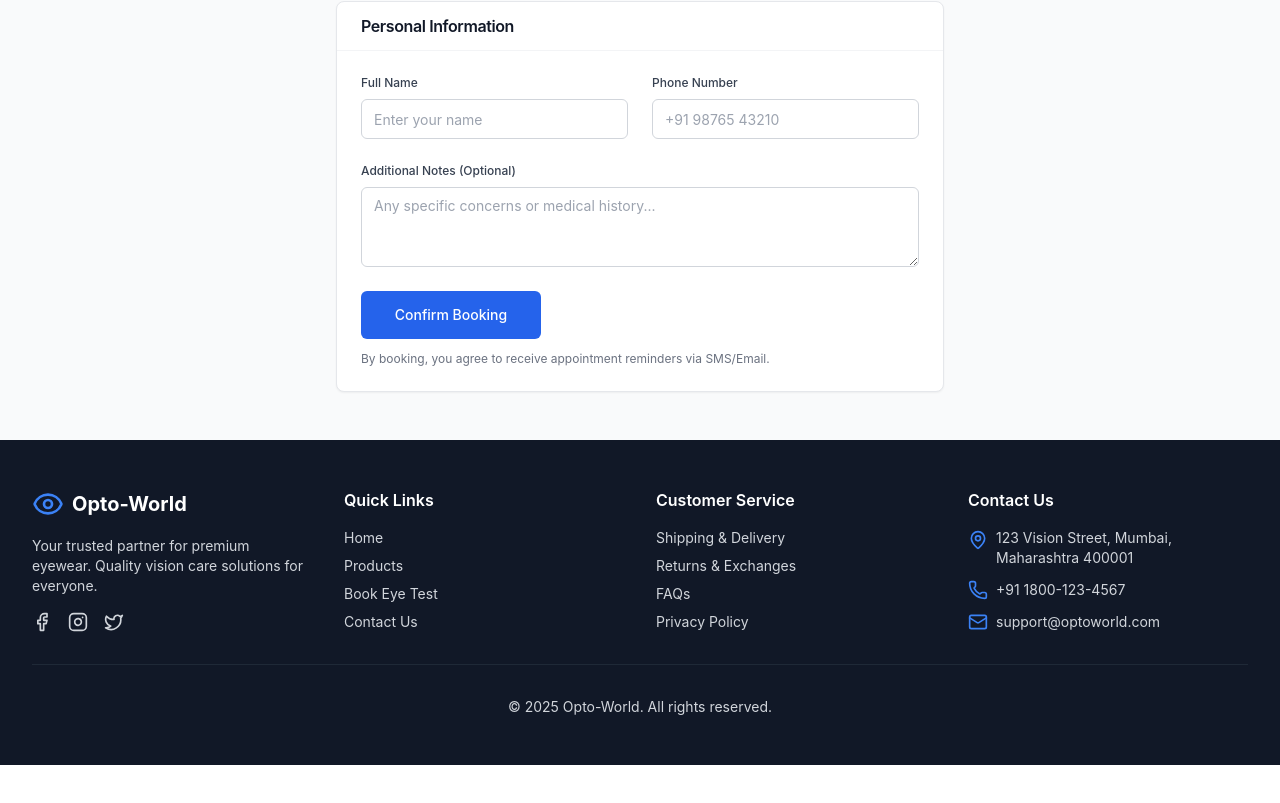
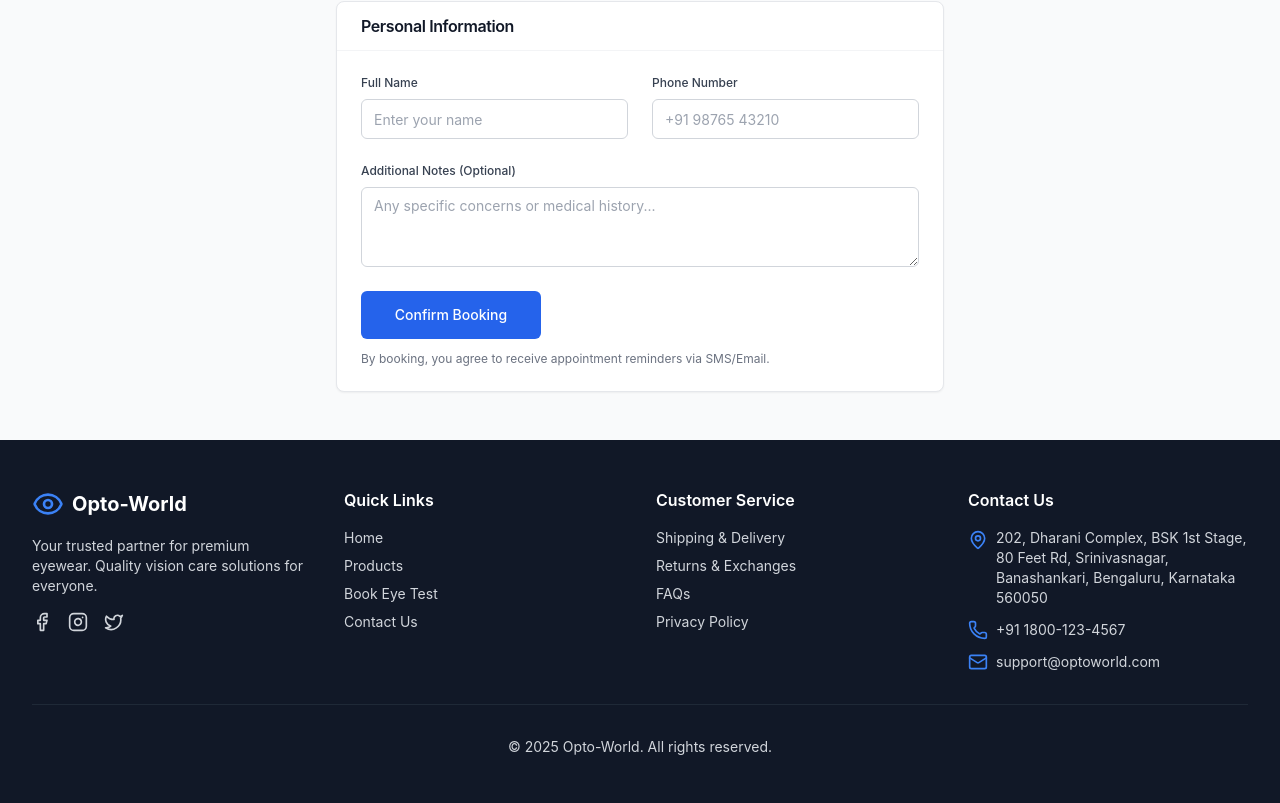
Before and after one commit to tanishgmca25-bot/opto-world, a React (Create React App) app: page /eye-test-booking in a window 1280 px wide. Shown: the part 494-1297 px from the top of the page. Before the commit the page ends 1259 px from the top, so only its background shows below. Built offline with nearby package versions, Linux system fonts and the light colour scheme.

Commit message:
updated footer address

```diff
--- a/src/footer.jsx
+++ b/src/footer.jsx
@@ -89,7 +89,7 @@ const Footer = () => {
                         <ul className="space-y-3 text-sm">
                             <li className="flex items-start space-x-2">
                                 <MapPin className="h-5 w-5 text-blue-500 flex-shrink-0 mt-0.5" />
-                                <span>123 Vision Street, Mumbai, Maharashtra 400001</span>
+                                <span>202, Dharani Complex, BSK 1st Stage, 80 Feet Rd, Srinivasnagar, Banashankari, Bengaluru, Karnataka 560050</span>
                             </li>
                             <li className="flex items-center space-x-2">
                                 <Phone className="h-5 w-5 text-blue-500" />
```
